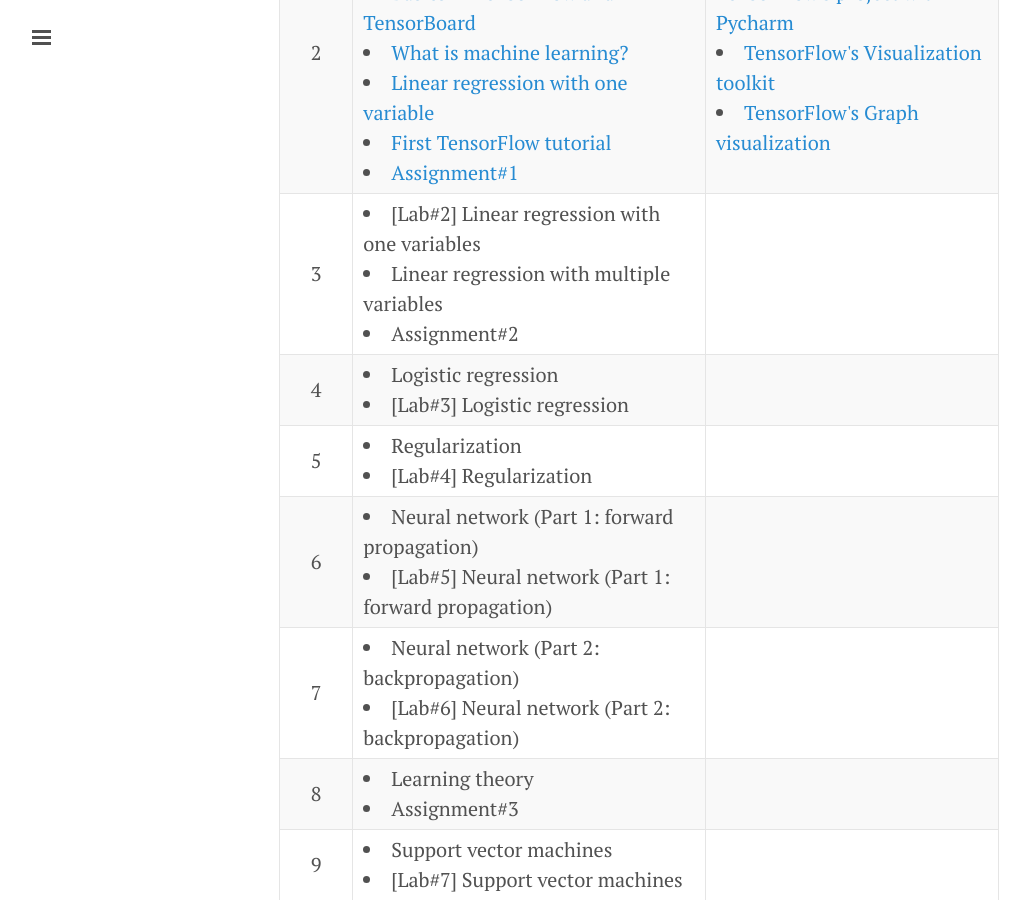
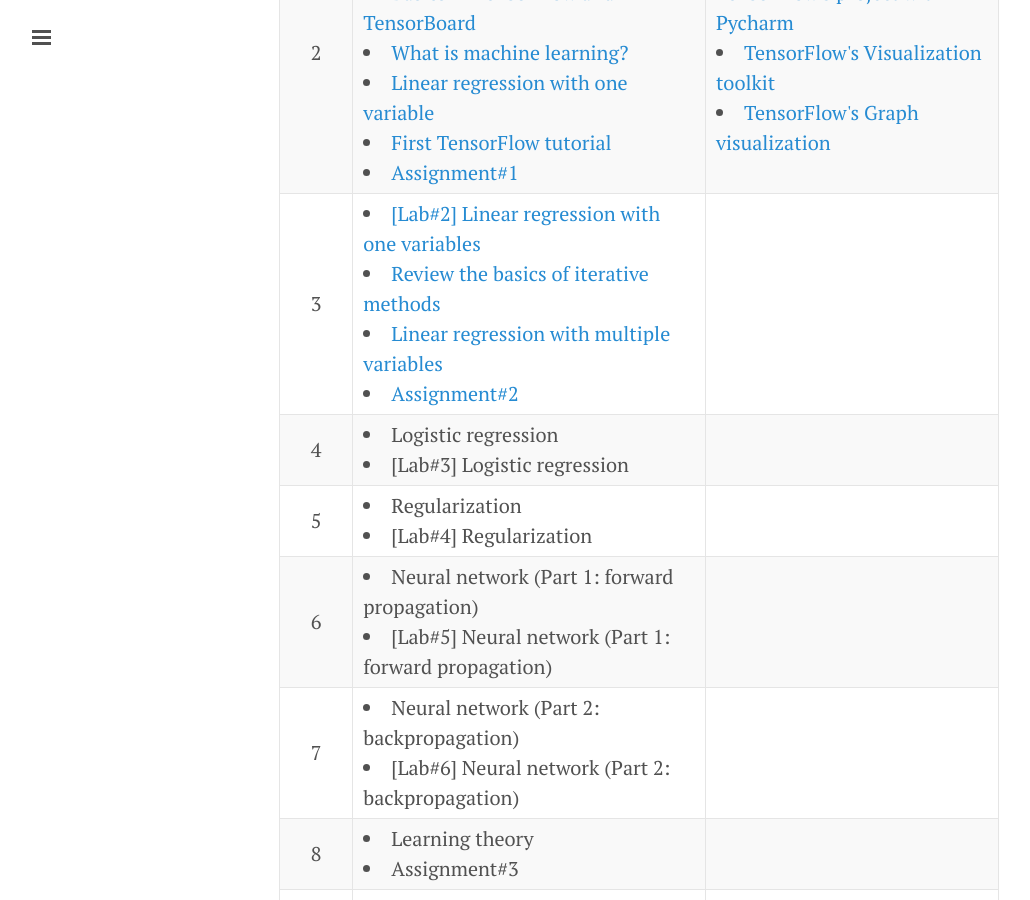
Before and after one commit to xlives/xlives.github.io, a Jekyll site: the page built from courses.markdown, in a window 1280 px wide and 900 px high, scrolled down 920 px. Shown: the whole window, without its empty margins (1-1031 px from the left). Built offline with Jekyll 4.4.1, drawn with Linux system fonts in a browser that asks for light colours.

Commit message:
Update courses.markdown

```diff
--- a/courses.markdown
+++ b/courses.markdown
@@ -52,9 +52,10 @@ Present
   <tr>
     <td align='center'>3</td>
     <td>
-       <li> [Lab#2] Linear regression with one variables </li>
-       <li> Linear regression with multiple variables </li>
-       <li> Assignment#2 </li></td>
+       <li> <a href='https://drive.google.com/open?id=1_WRPC8UT6-EP1_PuiBFaXLqzoScdqsmW'>[Lab#2] Linear regression with one variables</a> </li>
+       <li> <a href='https://drive.google.com/open?id=1zJ2QAxdArMUV77tQuynOPp-WIQ24GLBV'>Review the basics of iterative methods</a> </li>
+       <li> <a href='https://drive.google.com/open?id=1cHlyXmAkZPueM_8LTFBYlXznYpECdoS7'>Linear regression with multiple variables</a> </li>
+       <li> <a href='https://drive.google.com/open?id=1_4Jk9YLgMIdoDqDRFdsSFdbMrm3YZWUs'>Assignment#2</a> </li></td>
     <td> </td>
   </tr>
   <tr>
```
